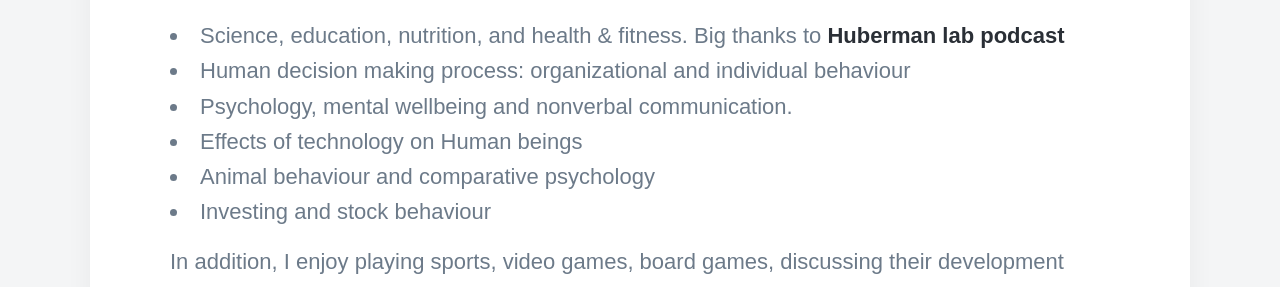
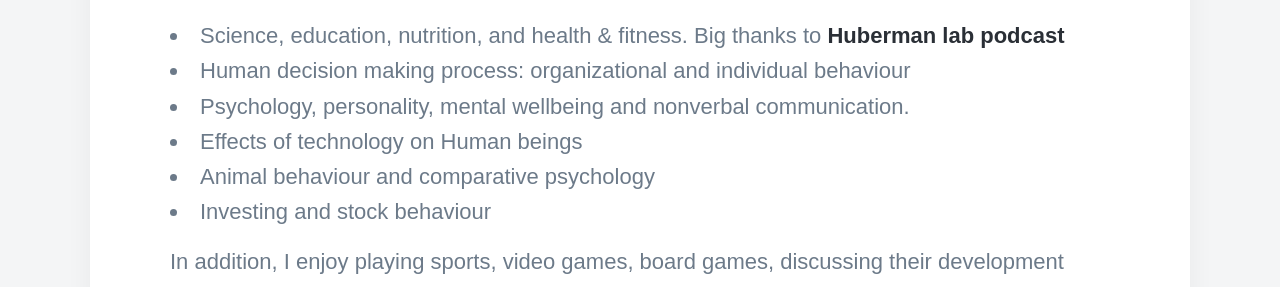
Before and after one commit to abalhomaid/abalhomaid.github.io, a Jekyll site: the page built from docs/_pages/about.md, in a window 1280 px wide. Shown: the part 656-943 px from the top of the page. Built offline with Jekyll 4.4.1, drawn with Linux system fonts in a browser that asks for light colours; nearby versions of some CDN libraries; some web fonts are replaced.

Commit message:
Add Interests page

```diff
--- a/docs/_pages/about.md
+++ b/docs/_pages/about.md
@@ -11,7 +11,7 @@ I enjoy reading and listening to
 
 * Science, education, nutrition, and health & fitness. Big thanks to [Huberman lab podcast](https://hubermanlab.com/)
 * Human decision making process: organizational and individual behaviour
-* Psychology, mental wellbeing and nonverbal communication.
+* Psychology, personality, mental wellbeing and nonverbal communication.
 * Effects of technology on Human beings
 * Animal behaviour and comparative psychology
 * Investing and stock behaviour
```
